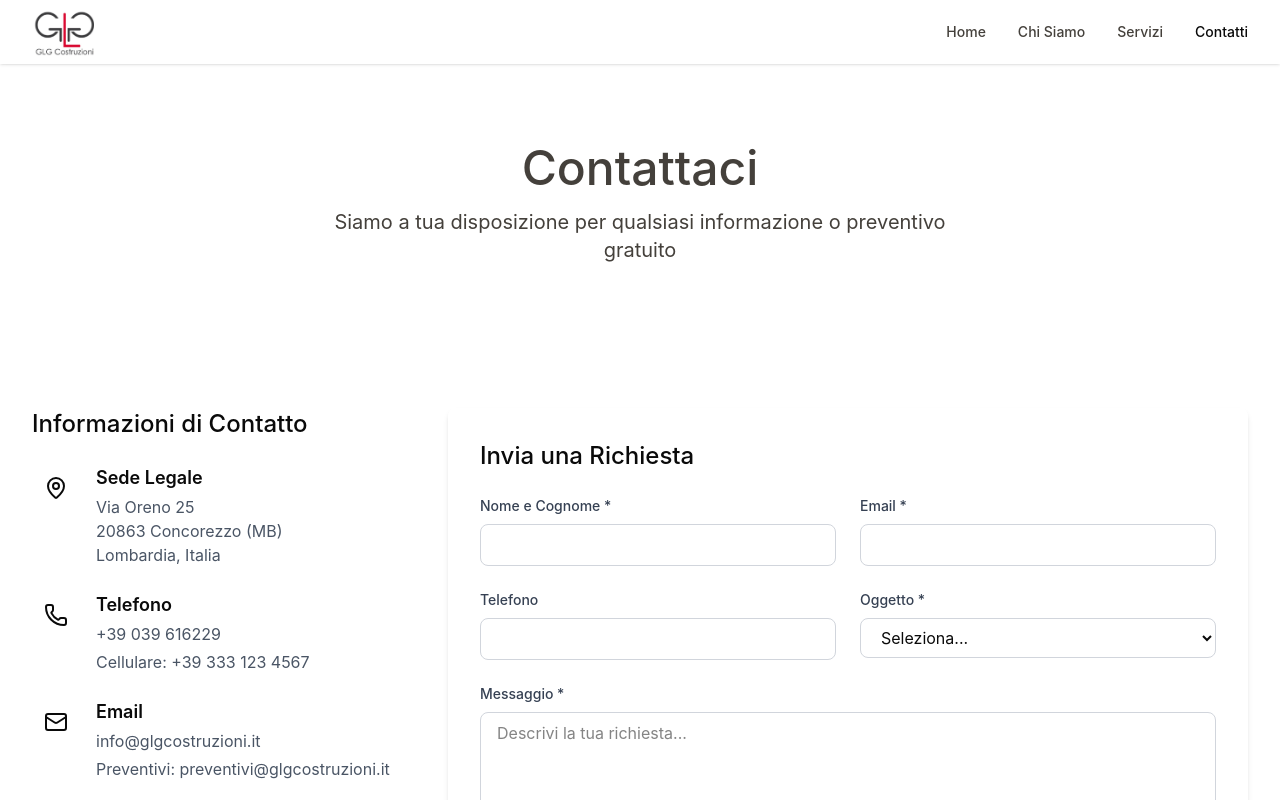
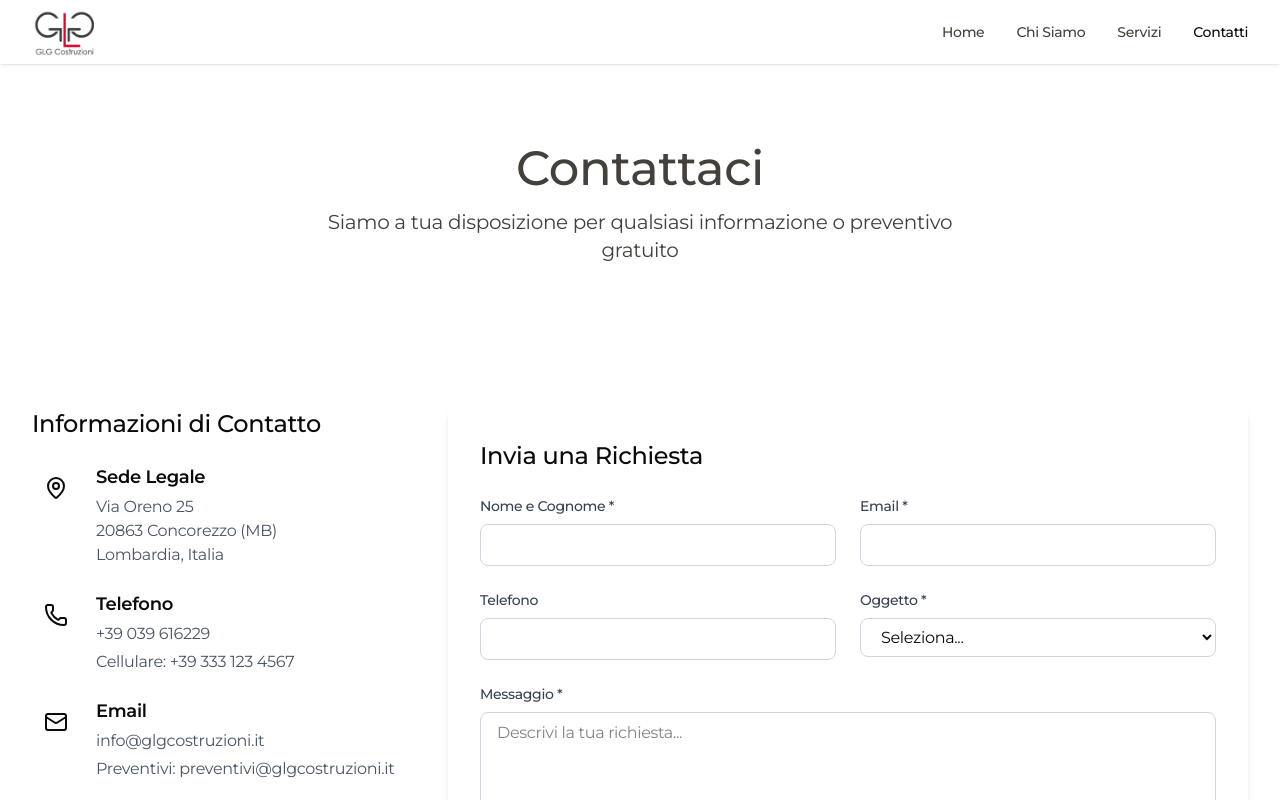
Before and after one commit to lucandreoli00/glg-costruzioni, a React (Vite) app: page /contatti in a window 1280 px wide. Shown: the top 800 px of the page. Built offline with nearby package versions, Linux system fonts and the light colour scheme.

Commit message:
Font again header footer

```diff
--- a/src/app/components/About.tsx
+++ b/src/app/components/About.tsx
@@ -129,7 +129,7 @@ export function About() {
 <section className="font-logo py-16 bg-white">
         <div className="max-w-7xl mx-auto px-4">
           <div className="text-center mb-12">
-            <h2 className="text-4xl font-bold mb-4">I Nostri Progetti</h2>
+            <h2 className="font-logo text-4xl font-bold mb-4">I Nostri Progetti</h2>
             <p className="text-gray-600">Clicca sulle frecce o passa il mouse per vedere tutte le foto</p>
           </div>
 
--- a/src/app/components/Contact.tsx
+++ b/src/app/components/Contact.tsx
@@ -37,7 +37,7 @@ export function Contact() {
   };
 
   return (
-    <div>
+    <div className="font-logo">
       {/* Hero Section */}
       <section className="bg-boero/15 text-stone-700 py-20">
         <div className="max-w-7xl mx-auto px-4 sm:px-6 lg:px-8 text-center">
--- a/src/app/components/Footer.tsx
+++ b/src/app/components/Footer.tsx
@@ -5,7 +5,7 @@ import logo from "@/assets/logo.jpeg";
 export function Footer() {
   return (
     <footer className="bg-boero text-gray-300">
-      <div className="max-w-7xl mx-auto px-4 sm:px-6 lg:px-8 py-12">
+      <div className="font-logo max-w-7xl mx-auto px-4 sm:px-6 lg:px-8 py-12">
         <div className="grid grid-cols-1 md:grid-cols-3 gap-8">
           {/* Company Info */}
           <div>
--- a/src/app/components/Home.tsx
+++ b/src/app/components/Home.tsx
@@ -29,7 +29,7 @@ export function Home() {
               className="h-36 md:h-48 w-auto drop-shadow-xl"   // regola l'altezza come preferisci
               />
           </div>
-          <p className="font-logo text-xl md:text-2xl mb-8 text-gray-200">
+          <p className="font-logo text-xl md:text-2xl mb-8 text-gray-200q">
             Edilizia di qualità in Lombardia da oltre 20 anni
           </p>
           <div className="flex flex-col sm:flex-row gap-4 justify-center">
--- a/src/app/components/Navigation.tsx
+++ b/src/app/components/Navigation.tsx
@@ -23,7 +23,7 @@ export function Navigation() {
 
   return (
     <nav className="bg-boero/15 shadow-sm sticky top-0 z-50">
-      <div className="max-w-7xl mx-auto px-4 sm:px-6 lg:px-8">
+      <div className="font-logo max-w-7xl mx-auto px-4 sm:px-6 lg:px-8">
         <div className="flex justify-between items-center h-16">
           {/* Logo */}
           <Link to="/" className="flex items-center">
--- a/src/app/components/Services.tsx
+++ b/src/app/components/Services.tsx
@@ -84,7 +84,7 @@ export function Services() {
   ];
 
   return (
-    <div>
+    <div className="font-logo">
       {/* Hero Section */}
       <section className="bg-boero/15 text-stone-700 py-20">
         <div className="max-w-7xl mx-auto px-4 sm:px-6 lg:px-8 text-center">
```
